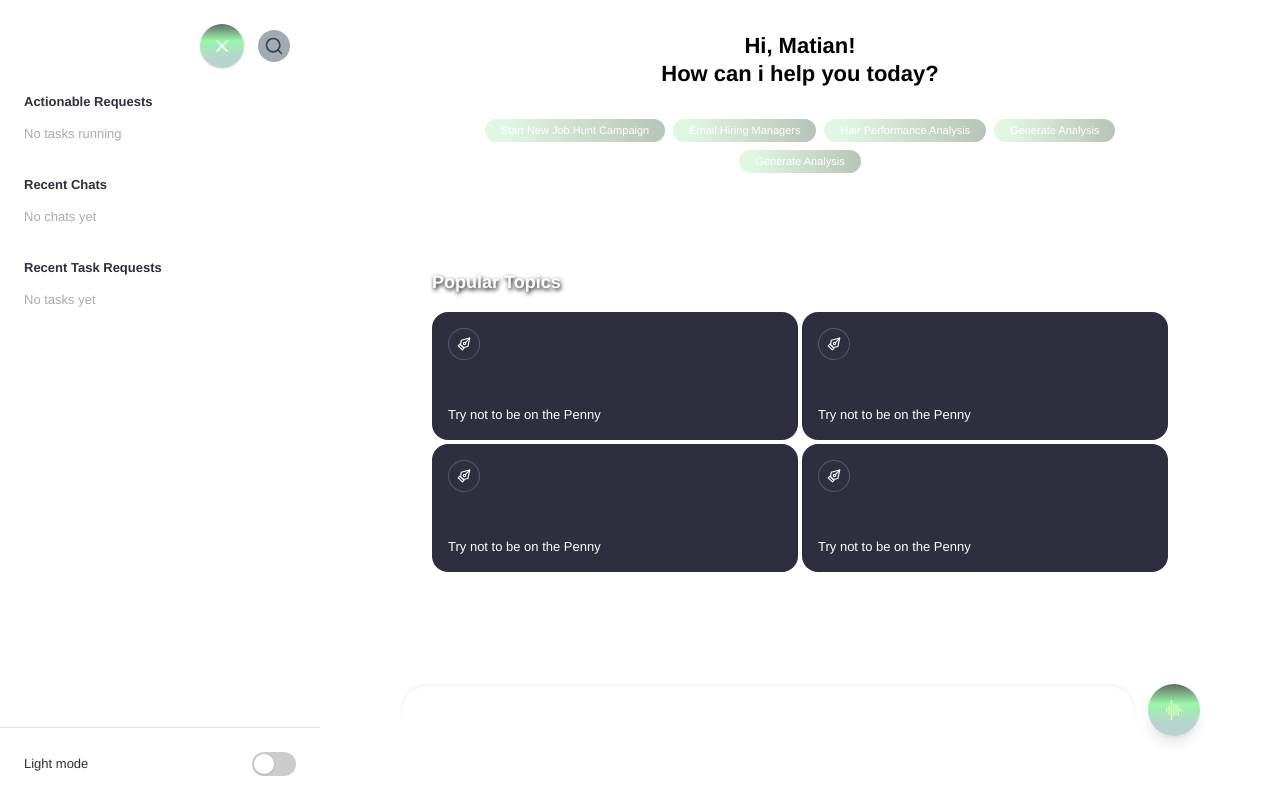
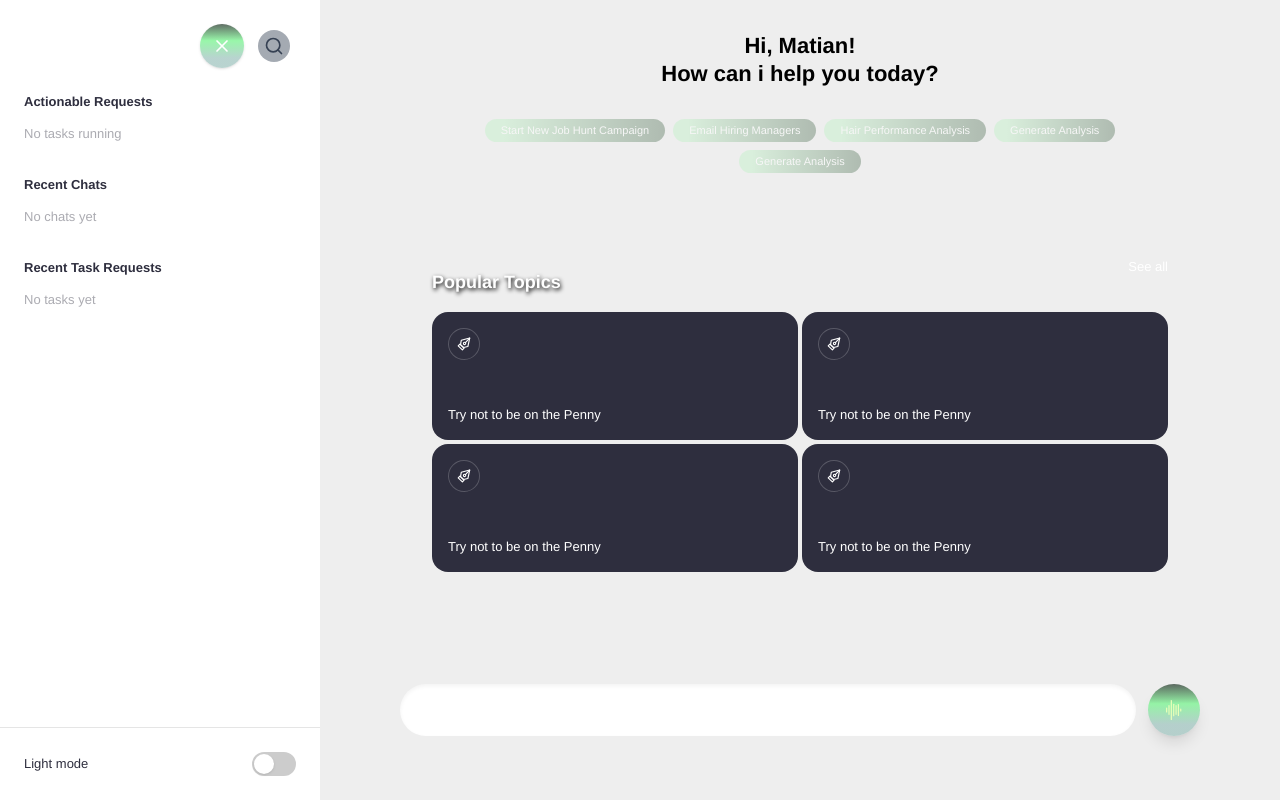
Before and after one commit to Nisha-developers/Zymm-design-, a React (Vite) app: page / in a window 1280 px wide. Built offline with nearby package versions, Linux system fonts and the light colour scheme.

Commit message:
Update index.css

```diff
--- a/src/index.css
+++ b/src/index.css
@@ -3,7 +3,7 @@
 
 @theme {
   /* Exact background gradient from your spec */
-  --background-image-page-gradient: #EEEEEE;
+    --background-image-page-gradient: linear-gradient(#EEEEEE, #EEEEEE);
 
   /* Green button & circle gradient */
   --background-image-green-grad: linear-gradient(91.37deg, #C5F0CB 10.85%, #A1C4A6 49%, #718A75 100%);
```
